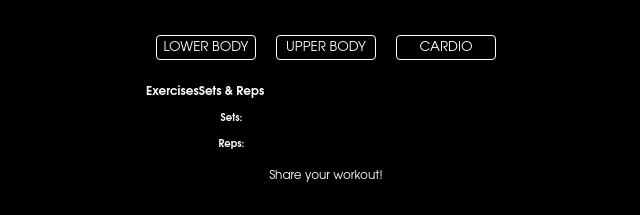
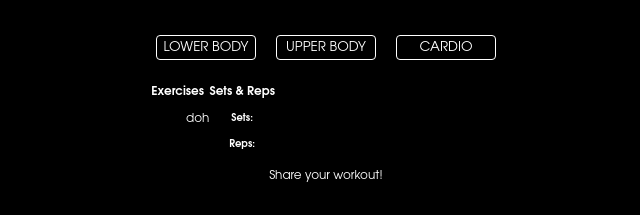
Before and after one commit to rebeccauranga/react-mini-project, a React (Create React App) app: page /workouts in a window 1280 px wide. Shown: the part 378-593 px from the top of the page, without its empty margins (324-964 px from the left). Built offline with nearby package versions, Linux system fonts and the light colour scheme.

Commit message:
refactors 3 components into one with ternary operatory

```diff
--- /dev/null
+++ b/src/Components/GeneratedExercise.js
@@ -0,0 +1,67 @@
+import React from 'react';
+
+const lowerBodyExercises = ['Back Squats', 'Sumo Deadlifts', 'Goblet Squats', 'Romanian Deadlifts', 'Hip Thrusts', 'Jump Squats', 'Lunges', 'Curtsy Lunges', 'Split Squat', 'Front Squat', 'Step Ups', 'Hamstring Curls', 'Leg Extension', 'Leg Press', 'Reverse Lunges']
+const upperBodyExercises = ['Barbell Rows', 'Bicep Curls', 'Tricep Dips', 'Lat Pulldowns', 'Shoulder Press', 'Front Raises', 'Side Raises', 'Reverse Flys', 'Chest Press', 'Dumbbell Chest Press', 'Crazy 8s (Biceps)', 'Pull Ups', 'Push Ups', 'Arnold Presses', 'Face Plants']
+const cardio = ['Sprints', 'Treadmill', 'StairMaster', 'Elliptical', 'Bike', 'Bike Sprints', 'Jump Squats', 'Burpees', 'Mountain Climbers', 'Skater Jumps', '180 Jump Squats', 'Elliptical Sprints', 'Frog Jumps', 'Swimming', 'Hiking']
+
+class GeneratedExercise extends React.Component {
+    constructor(props) {
+        super(props);
+        this.state = {
+            class: 'working'
+        }
+    }
+
+    render() {
+        console.log(this.props.exercises);
+        return (
+            <div>
+            <h4>Exercises</h4>
+               <ul className={this.state.class}>
+                {(this.props.type==='l') ?
+                    this.props.lowerExercises.map(ex => (
+                    <li>
+                    {lowerBodyExercises[ex]}
+                    <button className={"done"} onClick={this._changeTextState}>Done</button>
+                    </li>))
+                    :
+                    (this.props.type==='u') ?
+                    this.props.upperExercises.map(ex => (
+                    <li>
+                    {upperBodyExercises[ex]}
+                    <button className={"done"} onClick={this._changeTextState}>Done</button>
+                    </li>
+                    ))
+                    :
+                    (this.props.type==='c')?
+                    this.props.cardioExercises.map(ex => (
+                        <li>{cardio[ex]}</li>
+                    ))
+                    :
+                    <div>doh</div>
+                }
+               </ul>
+
+
+            </div>
+        );
+    }
+
+
+    _changeTextState = () => {
+        this.setState({
+            class: 'completed'
+        });
+    }
+
+
+
+
+
+}
+
+
+
+
+
+export default GeneratedExercise;
--- a/src/Components/WorkoutTypes.js
+++ b/src/Components/WorkoutTypes.js
@@ -3,6 +3,7 @@ import SetsAndReps from './SetsAndReps';
 import LowerBodyExercises from './LowerBodyExercises';
 import UpperBodyExercises from './UpperBodyExercises';
 import CardioExercises from './CardioExercises';
+import GeneratedExercise from './GeneratedExercise'
 
 
 
@@ -15,7 +16,8 @@ class WorkoutTypes extends React.Component {
             upperExercises: [],
             cardio: [],
             sets: '',
-            reps: ''
+            reps: '',
+            selected: ''
         }
     }
 
@@ -30,11 +32,11 @@ class WorkoutTypes extends React.Component {
 
                 </div>
                     <div className={"exAndSets"}>
-
-                        <LowerBodyExercises lowerExercises={this.state.lowerExercises} />
+                        <GeneratedExercise type={this.state.selected} lowerExercises={this.state.lowerExercises} upperExercises={this.state.upperExercises} cardioExercises={this.state.cardio} />
+                        {/* <LowerBodyExercises lowerExercises={this.state.lowerExercises} /> */}
                         <SetsAndReps setNum={this.state.sets} repNum={this.state.reps}/>
-                        <UpperBodyExercises upperExercises={this.state.upperExercises}/>
-                        <CardioExercises cardioExercises={this.state.cardio}/>
+                        {/* <UpperBodyExercises upperExercises={this.state.upperExercises}/> */}
+                        {/* <CardioExercises cardioExercises={this.state.cardio}/>  */}
 
                     </div>
             </div>
@@ -55,7 +57,8 @@ class WorkoutTypes extends React.Component {
         console.log(exercisesGen);
 
         this.setState({
-            lowerExercises: exercisesGen
+            lowerExercises: exercisesGen,
+            selected: 'l'
         });
     }
 
@@ -72,7 +75,8 @@ class WorkoutTypes extends React.Component {
         console.log(exercisesGen);
 
         this.setState({
-            upperExercises: exercisesGen
+            upperExercises: exercisesGen,
+            selected: 'u'
         });
     }
 
@@ -103,7 +107,8 @@ class WorkoutTypes extends React.Component {
         console.log(rand);
         this.setState({
             sets: rand,
-            reps: rand2
+            reps: rand2,
+            selected: 'c'
         });
     }
 
--- a/src/Routes/Workouts.js
+++ b/src/Routes/Workouts.js
@@ -12,18 +12,25 @@ import {
     withRouter
 } from 'react-router-dom';
 
-function Workouts() {
+class Workouts extends React.Component {
+  constructor(props) {
+    super(props);
+    this.state = {
+      routine: []
+    }
+  }
+  render () {
     return (
       <div className="App">
         <header className="App-header">
           <div className={"NavBar"}>
-            <div class="dropdown">
+              <div className="dropdown">
                   <span>
                     <div className={"menu"}></div>
                     <div className={"menu"}></div>
                     <div className={"menu"}></div>
                   </span>
-              <div class="dropdown-content">
+                <div className="dropdown-content">
                   <Link className={"link"}to="/">Home</Link>
                   <Link className={"link"}to="/routines">Saved Workouts</Link>
                 </div>
@@ -43,6 +50,7 @@ function Workouts() {
       </div>
       );
   }
+}
 
 
 
```
Lines whose indentation alone changed are shown as unchanged.
